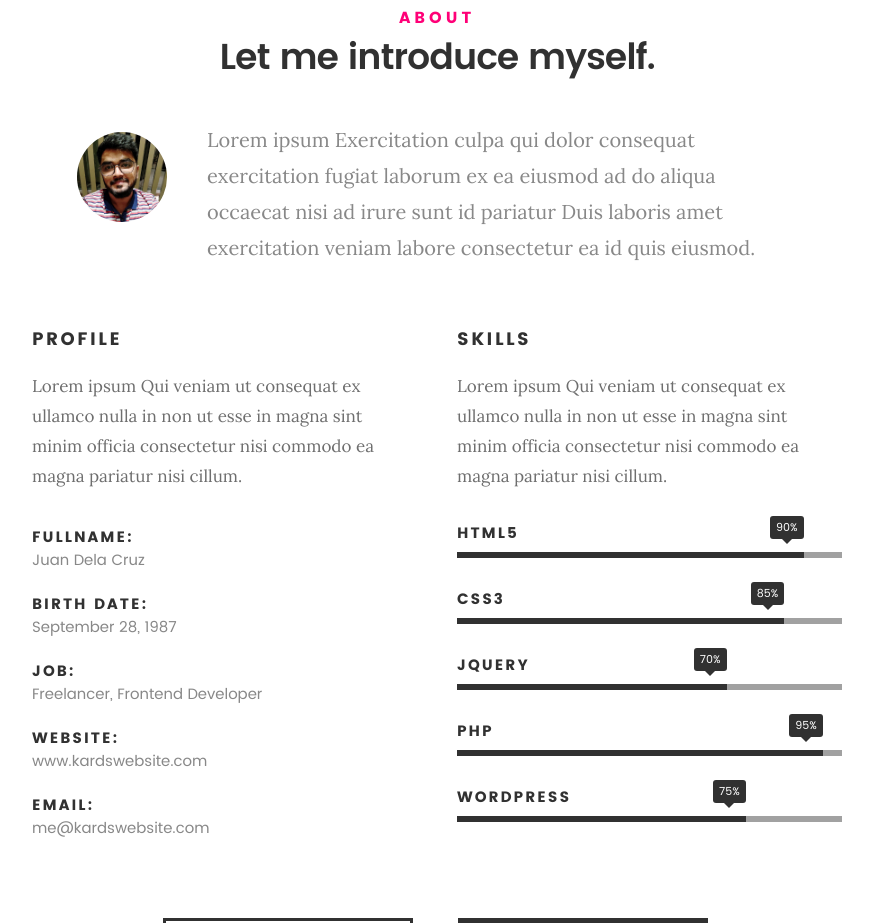
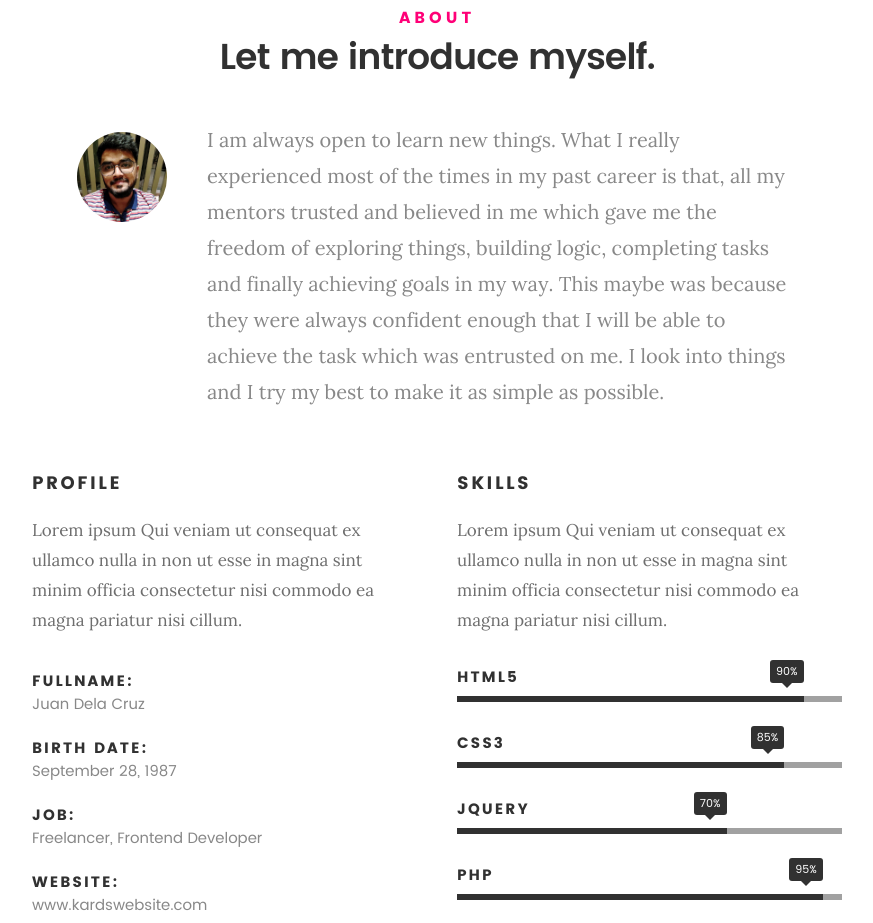
Before and after one commit to PrashantNehe/portfolio, a website: page public/index.html in a window 1280 px wide. Shown: the part 917-1840 px from the top of the page, without its empty margins (203-1076 px from the left). Drawn offline with Linux system fonts and the light colour scheme; files whose address does not match are found by name.

Commit message:
Bio changed

```diff
--- a/public/index.html
+++ b/public/index.html
@@ -113,7 +113,7 @@
 
    				<img src="images/profile-pic.jpg" alt="Profile Picture">
 
-   				<p class="lead">Lorem ipsum Exercitation culpa qui dolor consequat exercitation fugiat laborum ex ea eiusmod ad do aliqua occaecat nisi ad irure sunt id pariatur Duis laboris amet exercitation veniam labore consectetur ea id quis eiusmod.</p>
+   				<p class="lead">I am always open to learn new things. What I really experienced most of the times in my past career is that, all my mentors trusted and believed in me which gave me the freedom of exploring things, building logic, completing tasks and finally achieving goals in my way. This maybe was because they were always confident enough that I will be able to achieve the task which was entrusted on me. I look into things and I try my best to make it as simple as possible.</p>
    			</div>
 
    		</div>
```
